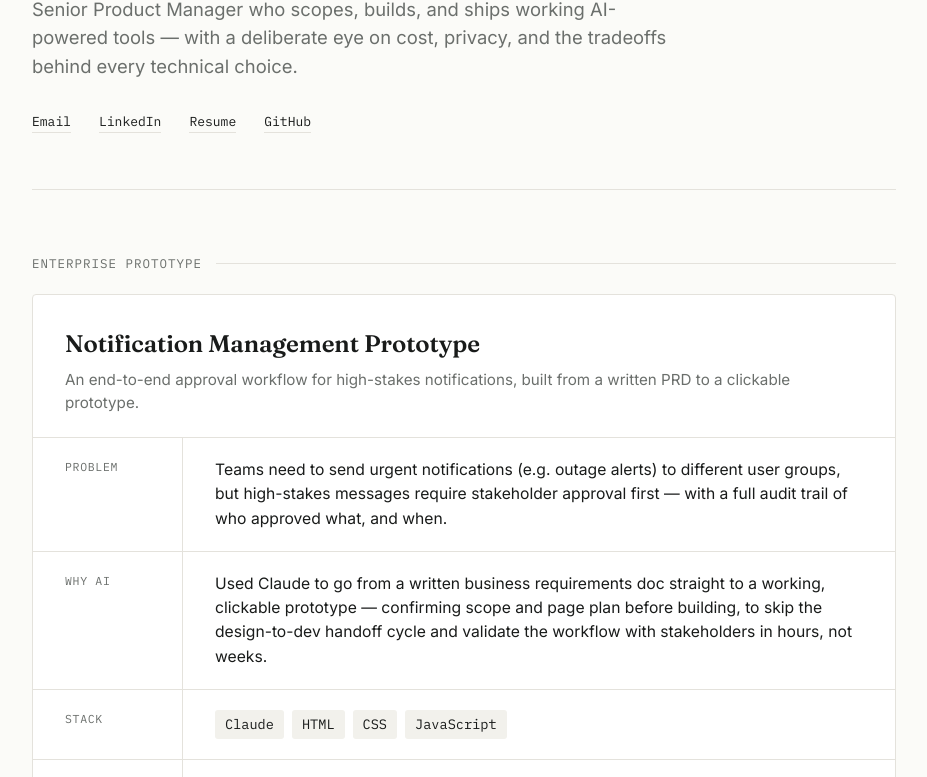
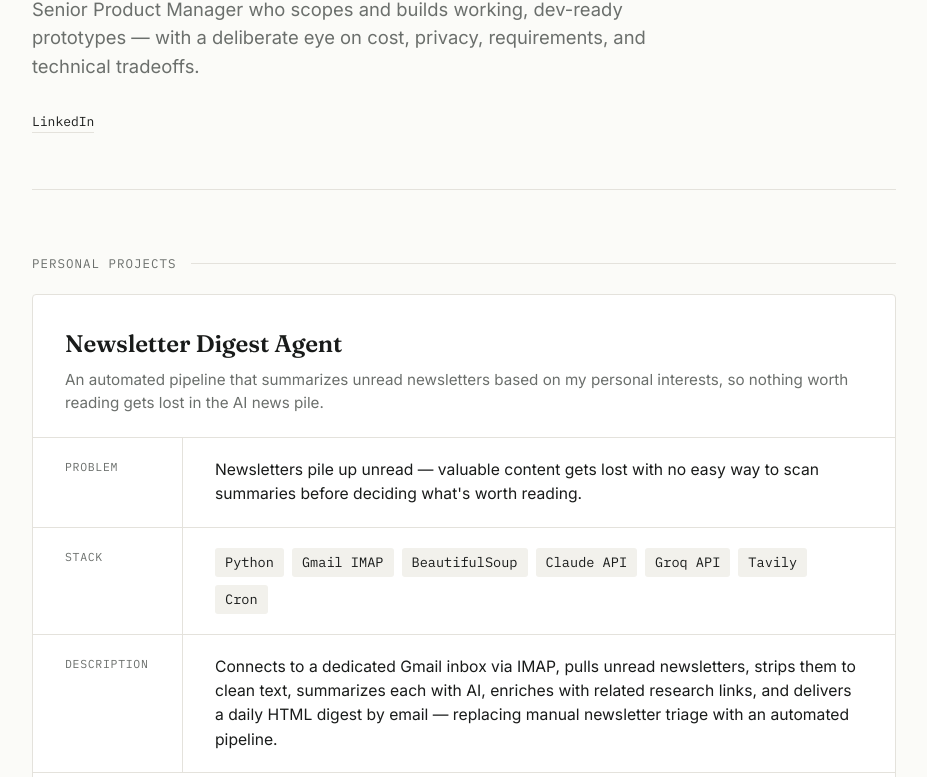
Before and after one commit to adityatandel/ai-pm-portfolio, a plain HTML site: page index.html in a window 1280 px wide. Shown: the part 208-985 px from the top of the page, without its empty margins (176-1103 px from the left). Drawn offline with Linux system fonts and the light colour scheme.

Commit message:
Update with newsletter content and screenshot

```diff
--- a/index.html
+++ b/index.html
@@ -204,70 +204,23 @@
   <header>
     <p class="eyebrow">Product Manager · AI Builder</p>
     <h1>Aditya Tandel</h1>
-    <p class="lede">Senior Product Manager who scopes, builds, and ships working AI-powered tools — with a deliberate eye on cost, privacy, and the tradeoffs behind every technical choice.</p>
+    <p class="lede">Senior Product Manager who scopes and builds working, dev-ready prototypes — with a deliberate eye on cost, privacy, requirements, and technical tradeoffs.</p>
     <div class="header-meta">
-      <a href="mailto:you@example.com">Email</a>
-      <a href="#">LinkedIn</a>
-      <a href="#">Resume</a>
-      <a href="#">GitHub</a>
+      <a href="https://www.linkedin.com/in/adityatandel/" target="_blank" rel="noopener">LinkedIn</a>
     </div>
   </header>
 
-  <div class="section-label first">Enterprise Prototype</div>
-
-  <!-- PROJECT 1: Notification Management Prototype -->
-  <div class="project">
-    <div class="project-head">
-      <h2 class="project-title">Notification Management Prototype</h2>
-      <p class="project-sub">An end-to-end approval workflow for high-stakes notifications, built from a written PRD to a clickable prototype.</p>
-    </div>
-    <div class="spec">
-      <div class="spec-key">Problem</div>
-      <div class="spec-val"><p>Teams need to send urgent notifications (e.g. outage alerts) to different user groups, but high-stakes messages require stakeholder approval first — with a full audit trail of who approved what, and when.</p></div>
-    </div>
-    <div class="spec">
-      <div class="spec-key">Why AI</div>
-      <div class="spec-val"><p>Used Claude to go from a written business requirements doc straight to a working, clickable prototype — confirming scope and page plan before building, to skip the design-to-dev handoff cycle and validate the workflow with stakeholders in hours, not weeks.</p></div>
-    </div>
-    <div class="spec">
-      <div class="spec-key">Stack</div>
-      <div class="spec-val">
-        <div class="stack-list">
-          <span class="stack-item">Claude</span>
-          <span class="stack-item">HTML</span>
-          <span class="stack-item">CSS</span>
-          <span class="stack-item">JavaScript</span>
-        </div>
-      </div>
-    </div>
-    <div class="spec">
-      <div class="spec-key">Cost</div>
-      <div class="spec-val"><span class="cost-tag">$0 — static file, no hosting or API cost</span></div>
-    </div>
-    <div class="spec">
-      <div class="spec-key">Description</div>
-      <div class="spec-val"><p>Compose a notification, route it to primary/secondary approvers, simulate the approval email with Accept/Reject actions, and log every notification's status — Pending, Approved, Rejected, Sent — in a searchable history table.</p></div>
-    </div>
-    <div class="visual">
-      <div class="visual-box">Screenshot placeholder — compose form / history table</div>
-    </div>
-  </div>
-
-  <div class="section-label">Personal Projects</div>
+  <div class="section-label first">Personal Projects</div>
 
   <!-- PROJECT 2: Newsletter Digest Agent -->
   <div class="project">
     <div class="project-head">
       <h2 class="project-title">Newsletter Digest Agent</h2>
-      <p class="project-sub">An automated pipeline that summarizes newsletters so nothing valuable gets lost in an unread inbox.</p>
+      <p class="project-sub">An automated pipeline that summarizes unread newsletters based on my personal interests, so nothing worth reading gets lost in the AI news pile.</p>
     </div>
     <div class="spec">
       <div class="spec-key">Problem</div>
       <div class="spec-val"><p>Newsletters pile up unread — valuable content gets lost with no easy way to scan summaries before deciding what's worth reading.</p></div>
-    </div>
-    <div class="spec">
-      <div class="spec-key">Why AI</div>
-      <div class="spec-val"><p>Used Claude to evaluate three architecture options against cost, technical depth, and maintainability, then to write and debug the chosen implementation end to end.</p></div>
     </div>
     <div class="spec">
       <div class="spec-key">Stack</div>
@@ -275,20 +228,20 @@
         <div class="stack-list">
           <span class="stack-item">Python</span>
           <span class="stack-item">Gmail IMAP</span>
+          <span class="stack-item">BeautifulSoup</span>
           <span class="stack-item">Claude API</span>
+          <span class="stack-item">Groq API</span>
+          <span class="stack-item">Tavily</span>
+          <span class="stack-item">Cron</span>
         </div>
       </div>
     </div>
     <div class="spec">
-      <div class="spec-key">Cost</div>
-      <div class="spec-val"><span class="cost-tag">~$0.01–0.03 per newsletter summarized</span></div>
-    </div>
-    <div class="spec">
       <div class="spec-key">Description</div>
-      <div class="spec-val"><p>Connects to a dedicated Gmail inbox via IMAP, pulls new newsletters, summarizes each with Claude, and stores the digest for quick scanning — replacing manual newsletter triage with an automated pipeline.</p></div>
+      <div class="spec-val"><p>Connects to a dedicated Gmail inbox via IMAP, pulls unread newsletters, strips them to clean text, summarizes each with AI, enriches with related research links, and delivers a daily HTML digest by email — replacing manual newsletter triage with an automated pipeline.</p></div>
     </div>
     <div class="visual">
-      <div class="visual-box">Screenshot placeholder — digest output / architecture</div>
+      <img src="assets/images/newsletter-pipeline.png" alt="Newsletter digest AI agent technology pipeline: Newsletters to Gmail inbox, fetched via Python and IMAP, parsed with BeautifulSoup, summarized by Groq AI, enriched with Tavily search, built into an HTML digest, and delivered to inbox daily via cron." style="width:100%; border-radius:4px; border:1px solid var(--line); display:block;">
     </div>
   </div>
 
```
Also changed, not shown: newsletter-pipeline.png (added).
